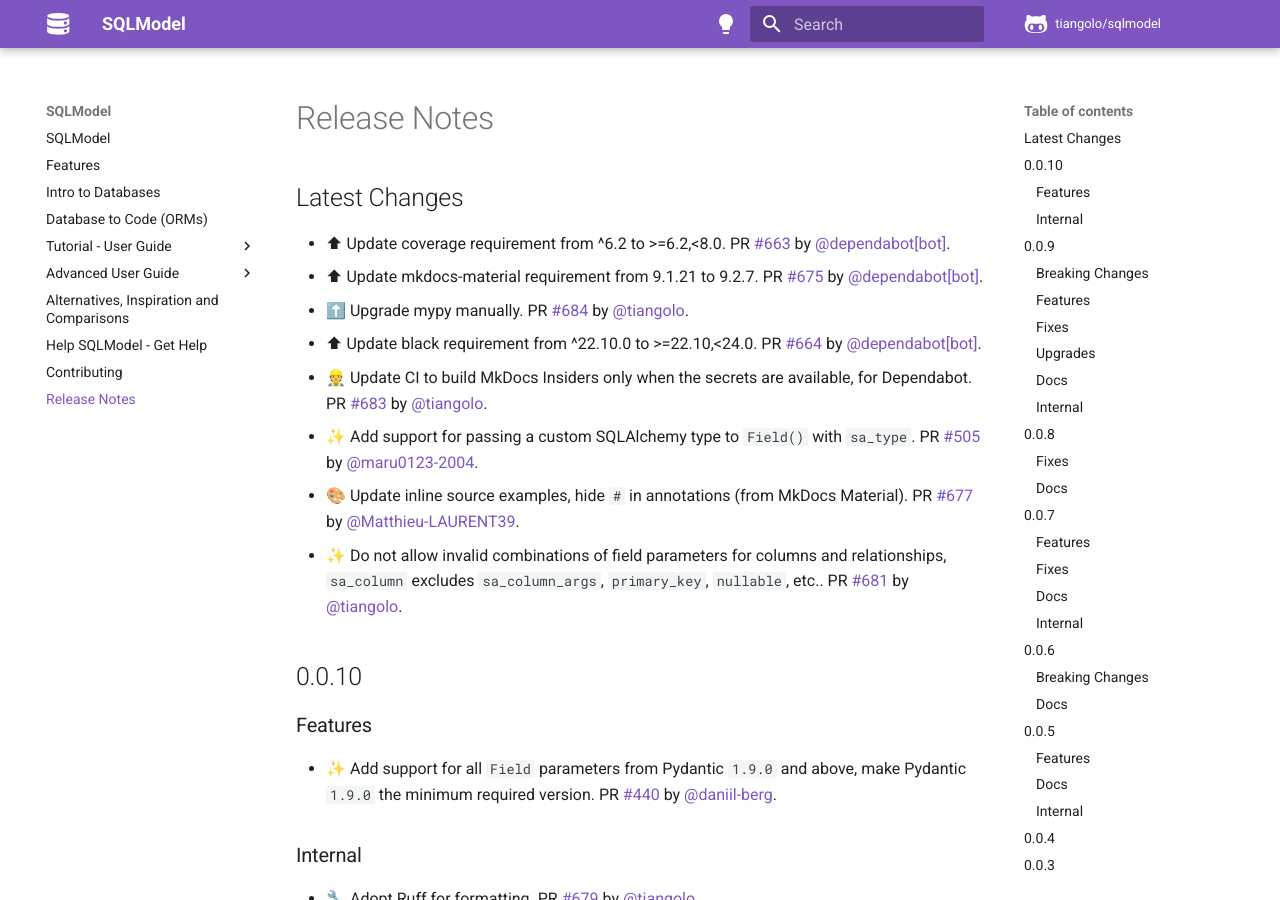
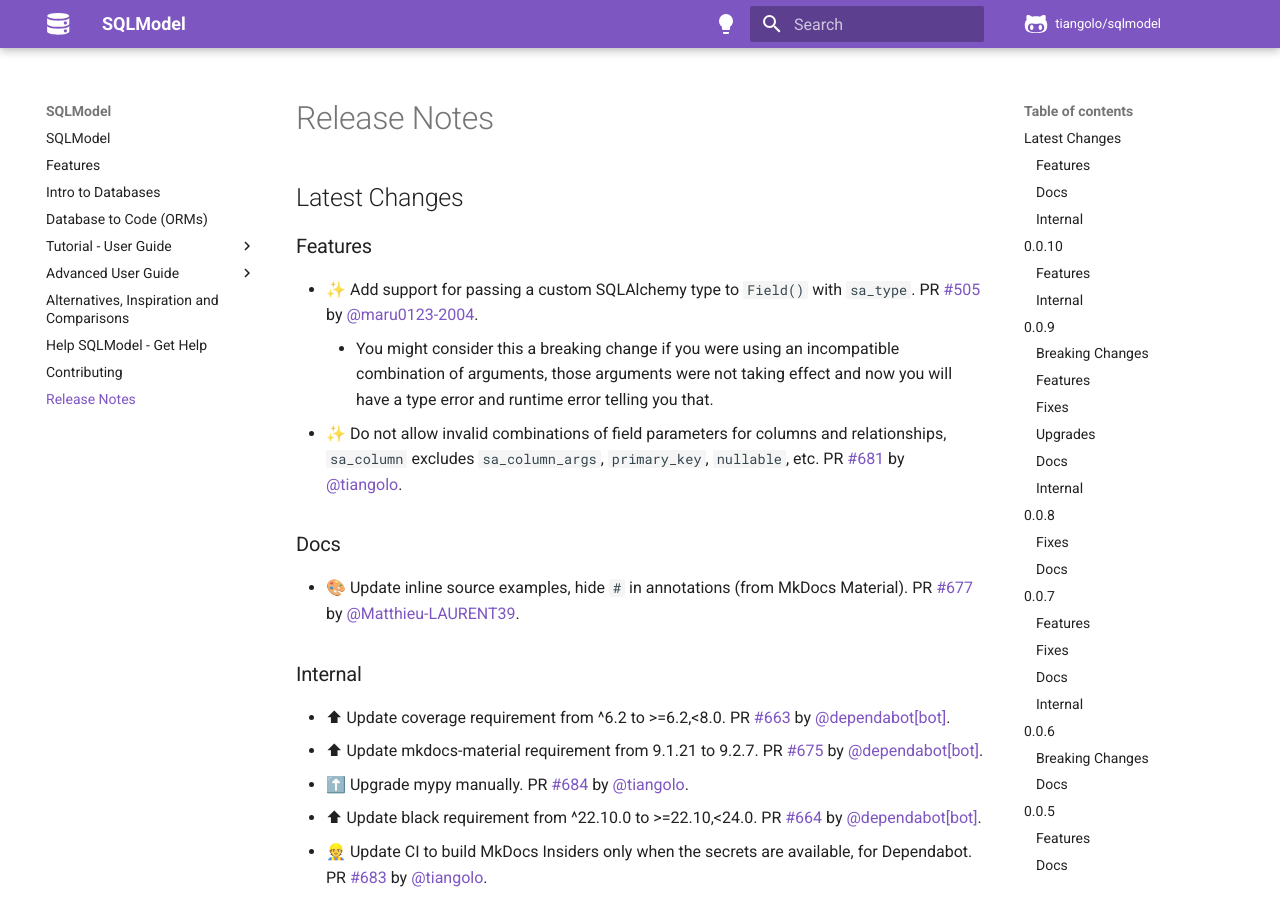
Before and after one commit to sztrakabalint/fastapi-sqlmodel, an MkDocs documentation site: the page built from docs/release-notes.md, in a window 1280 px wide and 900 px high. Built offline with MkDocs 1.6.1 and Material for MkDocs 9.7.7, drawn with Linux system fonts in a browser that asks for light colours; comment, search, counter and statistics services are not loaded.

Commit message:
📝 Update release notes

```diff
--- a/docs/release-notes.md
+++ b/docs/release-notes.md
@@ -1,15 +1,25 @@
 # Release Notes
 
 ## Latest Changes
+
+### Features
+
+* ✨ Add support for passing a custom SQLAlchemy type to `Field()` with `sa_type`. PR [#505](https://github.com/tiangolo/sqlmodel/pull/505) by [@maru0123-2004](https://github.com/maru0123-2004).
+    * You might consider this a breaking change if you were using an incompatible combination of arguments, those arguments were not taking effect and now you will have a type error and runtime error telling you that.
+* ✨ Do not allow invalid combinations of field parameters for columns and relationships, `sa_column` excludes `sa_column_args`, `primary_key`, `nullable`, etc. PR [#681](https://github.com/tiangolo/sqlmodel/pull/681) by [@tiangolo](https://github.com/tiangolo).
+
+### Docs
+
+* 🎨 Update inline source examples, hide `#` in annotations (from MkDocs Material). PR [#677](https://github.com/tiangolo/sqlmodel/pull/677) by [@Matthieu-LAURENT39](https://github.com/Matthieu-LAURENT39).
+
+### Internal
 
 * ⬆ Update coverage requirement from ^6.2 to >=6.2,<8.0. PR [#663](https://github.com/tiangolo/sqlmodel/pull/663) by [@dependabot[bot]](https://github.com/apps/dependabot).
 * ⬆ Update mkdocs-material requirement from 9.1.21 to 9.2.7. PR [#675](https://github.com/tiangolo/sqlmodel/pull/675) by [@dependabot[bot]](https://github.com/apps/dependabot).
 * ⬆️ Upgrade mypy manually. PR [#684](https://github.com/tiangolo/sqlmodel/pull/684) by [@tiangolo](https://github.com/tiangolo).
 * ⬆ Update black requirement from ^22.10.0 to >=22.10,<24.0. PR [#664](https://github.com/tiangolo/sqlmodel/pull/664) by [@dependabot[bot]](https://github.com/apps/dependabot).
 * 👷 Update CI to build MkDocs Insiders only when the secrets are available, for Dependabot. PR [#683](https://github.com/tiangolo/sqlmodel/pull/683) by [@tiangolo](https://github.com/tiangolo).
-* ✨ Add support for passing a custom SQLAlchemy type to `Field()` with `sa_type`. PR [#505](https://github.com/tiangolo/sqlmodel/pull/505) by [@maru0123-2004](https://github.com/maru0123-2004).
-* 🎨 Update inline source examples, hide `#` in annotations (from MkDocs Material). PR [#677](https://github.com/tiangolo/sqlmodel/pull/677) by [@Matthieu-LAURENT39](https://github.com/Matthieu-LAURENT39).
-* ✨ Do not allow invalid combinations of field parameters for columns and relationships, `sa_column` excludes `sa_column_args`, `primary_key`, `nullable`, etc.. PR [#681](https://github.com/tiangolo/sqlmodel/pull/681) by [@tiangolo](https://github.com/tiangolo).
+
 ## 0.0.10
 
 ### Features
```
